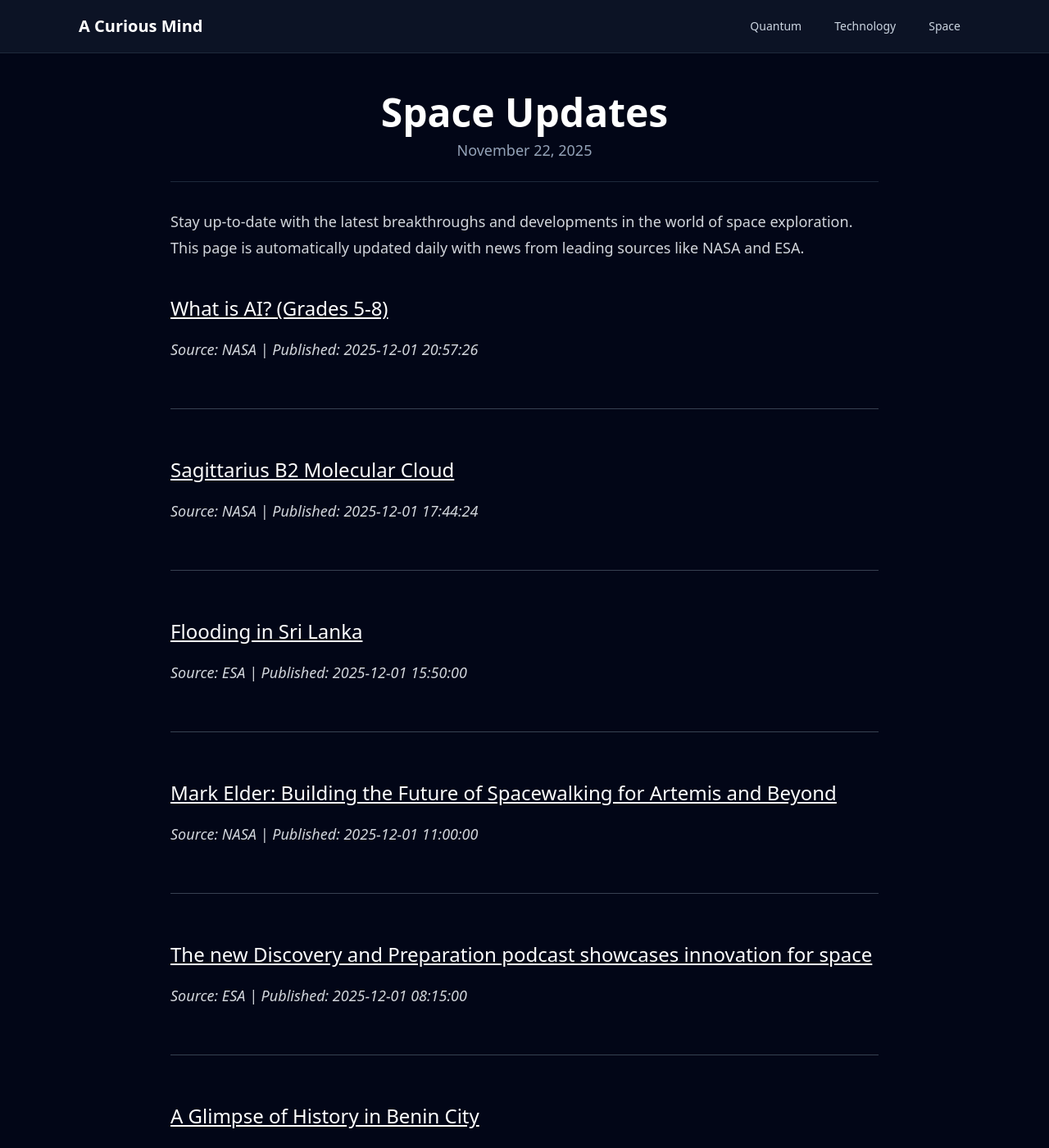
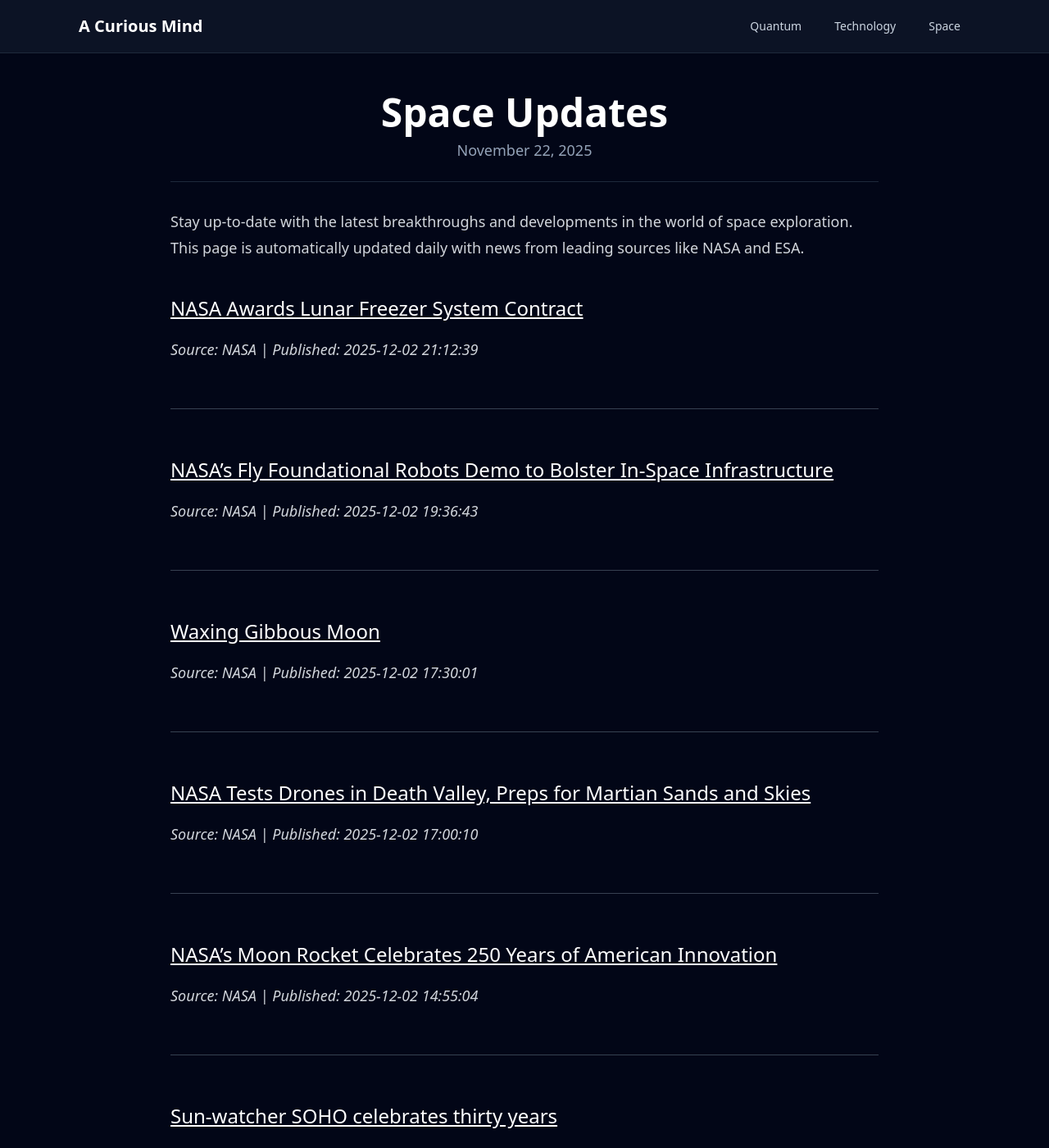
Before and after one commit to onehl7/onehl7.github.io, a Jekyll site: the page built from _posts/2025-11-22-space-updates.md, in a window 1280 px wide and 1400 px high. Shown: the whole window at 82% size. Built offline with Jekyll 4.4.1, drawn with Linux system fonts in a browser that asks for light colours; nearby versions of some CDN libraries; some of the changed text lies outside the part shown.

Commit message:
Update space news data

```diff
--- a/_data/space_news.json
+++ b/_data/space_news.json
@@ -1,15 +1,39 @@
 [
   {
     "source": "NASA",
-    "title": "What is AI? (Grades 5-8)",
-    "link": "https://www.nasa.gov/learning-resources/what-is-ai-grades-5-8/",
-    "published": "2025-12-01 20:57:26"
+    "title": "NASA Awards Lunar Freezer System Contract",
+    "link": "https://www.nasa.gov/news-release/nasa-awards-lunar-freezer-system-contract/",
+    "published": "2025-12-02 21:12:39"
   },
   {
     "source": "NASA",
-    "title": "Sagittarius B2 Molecular Cloud",
-    "link": "https://www.nasa.gov/image-article/sagittarius-b2-molecular-cloud/",
-    "published": "2025-12-01 17:44:24"
+    "title": "NASA\u2019s Fly Foundational Robots Demo to Bolster In-Space Infrastructure",
+    "link": "https://www.nasa.gov/centers-and-facilities/goddard/nasas-fly-foundational-robots-demo-to-bolster-in-space-infrastructure/",
+    "published": "2025-12-02 19:36:43"
+  },
+  {
+    "source": "NASA",
+    "title": "Waxing Gibbous Moon",
+    "link": "https://www.nasa.gov/image-article/waxing-gibbous-moon-5/",
+    "published": "2025-12-02 17:30:01"
+  },
+  {
+    "source": "NASA",
+    "title": "NASA Tests Drones in Death Valley, Preps for Martian Sands and Skies",
+    "link": "https://www.nasa.gov/solar-system/planets/mars/nasa-tests-drones-in-death-valley-preps-for-martian-sands-and-skies/",
+    "published": "2025-12-02 17:00:10"
+  },
+  {
+    "source": "NASA",
+    "title": "NASA\u2019s Moon Rocket Celebrates 250 Years of American Innovation",
+    "link": "https://www.nasa.gov/image-article/nasas-moon-rocket-celebrates-250-years-of-american-innovation/",
+    "published": "2025-12-02 14:55:04"
+  },
+  {
+    "source": "ESA",
+    "title": "Sun-watcher SOHO celebrates thirty years",
+    "link": "https://www.esa.int/Science_Exploration/Space_Science/SOHO/Sun-watcher_SOHO_celebrates_thirty_years",
+    "published": "2025-12-02 10:01:00"
   },
   {
     "source": "ESA",
@@ -18,22 +42,10 @@
     "published": "2025-12-01 15:50:00"
   },
   {
-    "source": "NASA",
-    "title": "Mark Elder: Building the Future of Spacewalking for Artemis and Beyond",
-    "link": "https://www.nasa.gov/centers-and-facilities/johnson/mark-elder-building-the-future-of-spacewalking-for-artemis-and-beyond/",
-    "published": "2025-12-01 11:00:00"
-  },
-  {
     "source": "ESA",
     "title": "The new Discovery and Preparation podcast showcases innovation for space",
     "link": "https://www.esa.int/Enabling_Support/Preparing_for_the_Future/Discovery_and_Preparation/The_new_Discovery_and_Preparation_podcast_showcases_innovation_for_space",
     "published": "2025-12-01 08:15:00"
-  },
-  {
-    "source": "NASA",
-    "title": "A Glimpse of History in Benin City",
-    "link": "https://science.nasa.gov/earth/earth-observatory/a-glimpse-of-history-in-benin-city/",
-    "published": "2025-12-01 05:01:00"
   },
   {
     "source": "ESA",
@@ -43,18 +55,6 @@
   },
   {
     "source": "ESA",
-    "title": "High-resolution radar satellites launched for Greece",
-    "link": "https://www.esa.int/Applications/Observing_the_Earth/High-resolution_radar_satellites_launched_for_Greece",
-    "published": "2025-11-29 07:00:00"
-  },
-  {
-    "source": "NASA",
-    "title": "Newly Found Organics in Enceladus\u2019 Plumes",
-    "link": "https://www.nasa.gov/image-article/newly-found-organics-in-enceladus-plumes/",
-    "published": "2025-11-28 18:11:02"
-  },
-  {
-    "source": "ESA",
     "title": "Ministerial Council 2025",
     "link": "https://www.esa.int/About_Us/Ministerial_Council_2025",
     "published": "2025-11-18 10:39:00"
```
